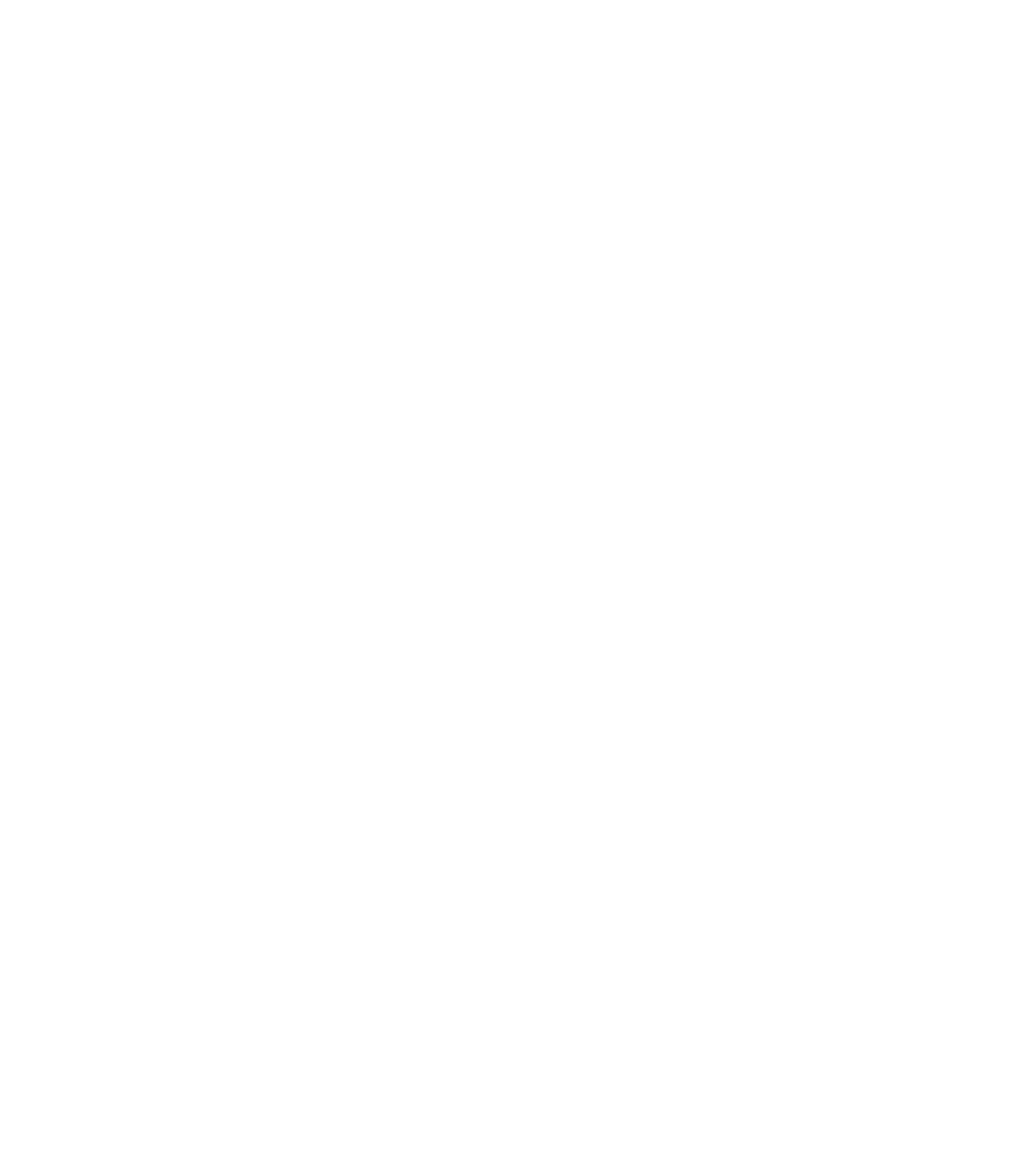
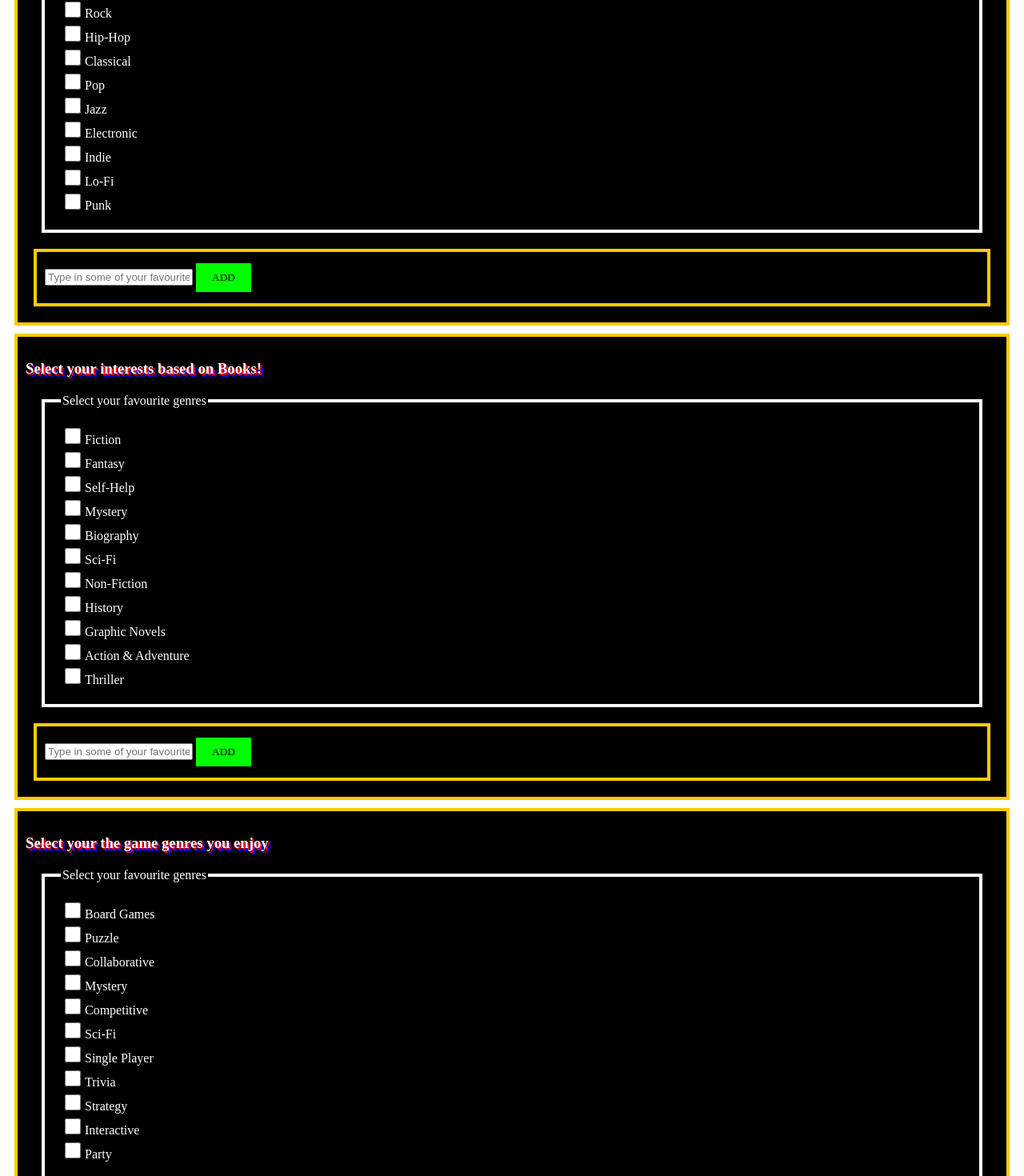
Before and after one commit to sabrinatoch/press-pause, an Angular app in the folder press-pause/: page /interests in a window 1280 px wide. Shown: the part 598-2068 px from the top of the page at 80% size. Before the commit the page ends 800 px from the top, so only its background shows below. Built offline with nearby package versions, Linux system fonts and the light colour scheme.

Commit message:
finished user interests HTML and beginning of CSS, to be modified and improved

```diff
--- a/press-pause/src/app/interests/user-interests/user-interests.component.css
+++ b/press-pause/src/app/interests/user-interests/user-interests.component.css
@@ -0,0 +1,88 @@
+/* 8-bit Retro Style CSS */
+body {
+    font-family: 'Press Start 2P', cursive; /* Use a retro pixel font */
+    background-color: #000; /* Black background */
+    color: #fff; /* White text */
+}
+
+button {
+    font-family: 'Press Start 2P', cursive;
+    background-color: #ffcc00; /* Bright yellow */
+    color: #000;
+    border: 4px solid #000;
+    padding: 10px 20px;
+    cursor: pointer;
+    text-transform: uppercase;
+}
+
+button:hover {
+    background-color: #ff9900; /* Slightly darker yellow */
+}
+
+.container {
+    display: flex;
+    flex-direction: column;
+    align-items: center;
+    justify-content: center;
+    height: 100vh;
+}
+
+h1, h2, h3 {
+    text-shadow: 2px 2px #ff0000, 4px 4px #0000ff; /* Red and blue shadow for a 3D effect */
+}
+
+.pixel-border {
+    border: 8px solid #fff;
+    padding: 20px;
+    background-color: #000;
+}
+
+a {
+    color: #00ffff; /* Cyan links */
+    text-decoration: none;
+}
+
+a:hover {
+    color: #ff00ff; /* Magenta on hover */
+}
+
+fieldset {
+    border: 4px solid #fff; /* Thick white border */
+    padding: 20px;
+    margin: 20px;
+    background-color: #000; /* Black background */
+    font-family: 'Press Start 2P', cursive;
+    color: #fff;
+}
+
+div {
+    border: 4px solid #ffcc00; /* Yellow border */
+    padding: 10px;
+    margin: 10px;
+    background-color: #000; /* Black background */
+    font-family: 'Press Start 2P', cursive;
+    color: #fff;
+}
+
+input[type="submit"] {
+    font-family: 'Press Start 2P', cursive;
+    background-color: #00ff00; /* Bright green */
+    color: #000;
+    border: 4px solid #000;
+    padding: 10px 20px;
+    cursor: pointer;
+    text-transform: uppercase;
+}
+
+input[type="submit"]:hover {
+    background-color: #00cc00; /* Slightly darker green */
+}
+
+input[type="checkbox"] {
+    width: 20px;
+    height: 20px;
+    margin: 5px;
+    border: 2px solid #fff; /* White border */
+    background-color: #000; /* Black background */
+    cursor: pointer;
+}
--- a/press-pause/src/app/interests/user-interests/user-interests.component.html
+++ b/press-pause/src/app/interests/user-interests/user-interests.component.html
@@ -1,9 +1,7 @@
-<p>user-interests works!</p>
-
 <div id="movies">
-    <h2>
+    <h3>
         Select your interests based on movies!
-    </h2>
+    </h3>
 <fieldset id="movie-genres">
     <legend>Select your favourite genres</legend>
     <input type="checkbox" id="Action" name="Action" value="Action">
@@ -27,3 +25,116 @@
     <input type="submit" value="Add" id="add-movie-text" name="add-movie-text">
 </div>
 </div>
+
+<div id="music">
+    <h3>
+        Select your interests based on music!
+    </h3>
+<fieldset id="music-genres">
+    <legend>Select your favourite genres</legend>
+    <input type="checkbox" id="Rock" name="Rock" value="Rock">
+    <label for="Rock">Rock</label><br>
+    <input type="checkbox" id="Hip-Hop" name="Hip-Hop" value="Hip-Hop">
+    <label for="Hip-Hop">Hip-Hop</label><br>
+    <input type="checkbox" id="Classical" name="Classical" value="Classical">
+    <label for="Classical">Classical</label><br>
+    <input type="checkbox" id="Pop" name="Pop" value="Pop">
+    <label for="Pop">Pop</label><br>
+    <input type="checkbox" id="Jazz" name="Jazz" value="Jazz">
+    <label for="Jazz-Fi">Jazz</label><br>
+    <input type="checkbox" id="Electronic" name="Electronic" value="Electronic">
+    <label for="Electronic">Electronic</label><br>
+    <input type="checkbox" id="Indie" name="Indie" value="Indie">
+    <label for="Indie">Indie</label><br>
+    <input type="checkbox" id="Lo-Fi" name="Lo-Fi" value="Lo-Fi">
+    <label for="Lo-Fi">Lo-Fi</label><br>
+    <input type="checkbox" id="Punk" name="Punk" value="Punk">
+    <label for="Punk">Punk</label><br>
+</fieldset>
+
+<div id="type-field">
+    <input type="text" id="music-text" name="music-text" placeholder="Type in some of your favourite songs or music related things..." >
+    <input type="submit" value="Add" id="add-music-text" name="add-music-text">
+</div>
+</div>
+
+
+<div id="books">
+    <h3>
+        Select your interests based on Books!
+    </h3>
+<fieldset id="book-genres">
+    <legend>Select your favourite genres</legend>
+    <input type="checkbox" id="Fiction" name="Fiction" value="Fiction">
+    <label for="Fiction">Fiction</label><br>
+    <input type="checkbox" id="Fantasy" name="Fantasy" value="Fantasy">
+    <label for="Fantasy">Fantasy</label><br>
+    <input type="checkbox" id="Self-Help" name="Self-Help" value="Self-Help">
+    <label for="Self-Help">Self-Help</label><br>
+    <input type="checkbox" id="Mystery" name="Mystery" value="Mystery">
+    <label for="Mystery">Mystery</label><br>
+    <input type="checkbox" id="Biography" name="Biography" value="Biography">
+    <label for="Biography">Biography</label><br>
+    <input type="checkbox" id="Sci-Fi" name="Sci-Fi" value="Sci-Fi">
+    <label for="Sci-Fi">Sci-Fi</label><br>
+    <input type="checkbox" id="Non-Fiction" name="Non-Fiction" value="Non-Fiction">
+    <label for="Non-Fiction">Non-Fiction</label><br>
+    <input type="checkbox" id="History" name="History" value="History">
+    <label for="History">History</label><br>
+    <input type="checkbox" id="Graphic Novels" name="Graphic Novels" value="Graphic Novels">
+    <label for="Graphic Novels">Graphic Novels</label><br>
+    <input type="checkbox" id="Action & Adventure" name="Action & Adventure" value="Action & Adventure">
+    <label for="Action & Adventure">Action & Adventure</label><br>
+    <input type="checkbox" id="Thriller" name="Thriller" value="Thriller">
+    <label for="Thriller">Thriller</label><br>
+</fieldset>
+
+<div id="type-field">
+    <input type="text" id="book-text" name="book-text" placeholder="Type in some of your favourite book titles or tropes..." >
+    <input type="submit" value="Add" id="add-book-text" name="add-book-text">
+</div>
+</div>
+
+
+<div id="games">
+    <h3>
+        Select your the game genres you enjoy
+    </h3>
+<fieldset id="game-genres">
+    <legend>Select your favourite genres</legend>
+    <input type="checkbox" id="Board Games" name="Board Games" value="Board Games">
+    <label for="Board Games">Board Games</label><br>
+    <input type="checkbox" id="Puzzle" name="Puzzle" value="Puzzle">
+    <label for="Puzzle">Puzzle</label><br>
+    <input type="checkbox" id="Collaborative" name="Collaborative" value="Collaborative">
+    <label for="Collaborative">Collaborative</label><br>
+    <input type="checkbox" id="Mystery" name="Mystery" value="Mystery">
+    <label for="Mystery">Mystery</label><br>
+    <input type="checkbox" id="Competitive" name="Competitive" value="Competitive">
+    <label for="Competitive">Competitive</label><br>
+    <input type="checkbox" id="Sci-Fi" name="Sci-Fi" value="Sci-Fi">
+    <label for="Sci-Fi">Sci-Fi</label><br>
+    <input type="checkbox" id="Single Player" name="Single Player" value="Single Player">
+    <label for="Single Player">Single Player</label><br>
+    <input type="checkbox" id="Trivia" name="Trivia" value="Trivia">
+    <label for="Trivia">Trivia</label><br>
+    <input type="checkbox" id="Strategy" name="Strategy" value="Strategy">
+    <label for="Strategy">Strategy</label><br>
+    <input type="checkbox" id="Interactive" name="Interactive" value="Interactive">
+    <label for="Interactive">Interactive</label><br>
+    <input type="checkbox" id="Party" name="Party" value="Party">
+    <label for="Party">Party</label><br>
+</fieldset>
+
+<div id="type-field">
+    <input type="text" id="game-text" name="game-text" placeholder="Type in some of your favourite game titles or genres..." >
+    <input type="submit" value="Add" id="add-game-text" name="add-game-text">
+</div>
+</div>
+
+<div id="hobbies">
+    <div id="type-field">
+        <input type="text" id="hobby-text" name="hobby-text" placeholder="Type in some of your hobbies or things you like to do..." >
+        <input type="submit" value="Add" id="add-hobby-text" name="add-hobby-text">
+    </div>
+</div>
```
